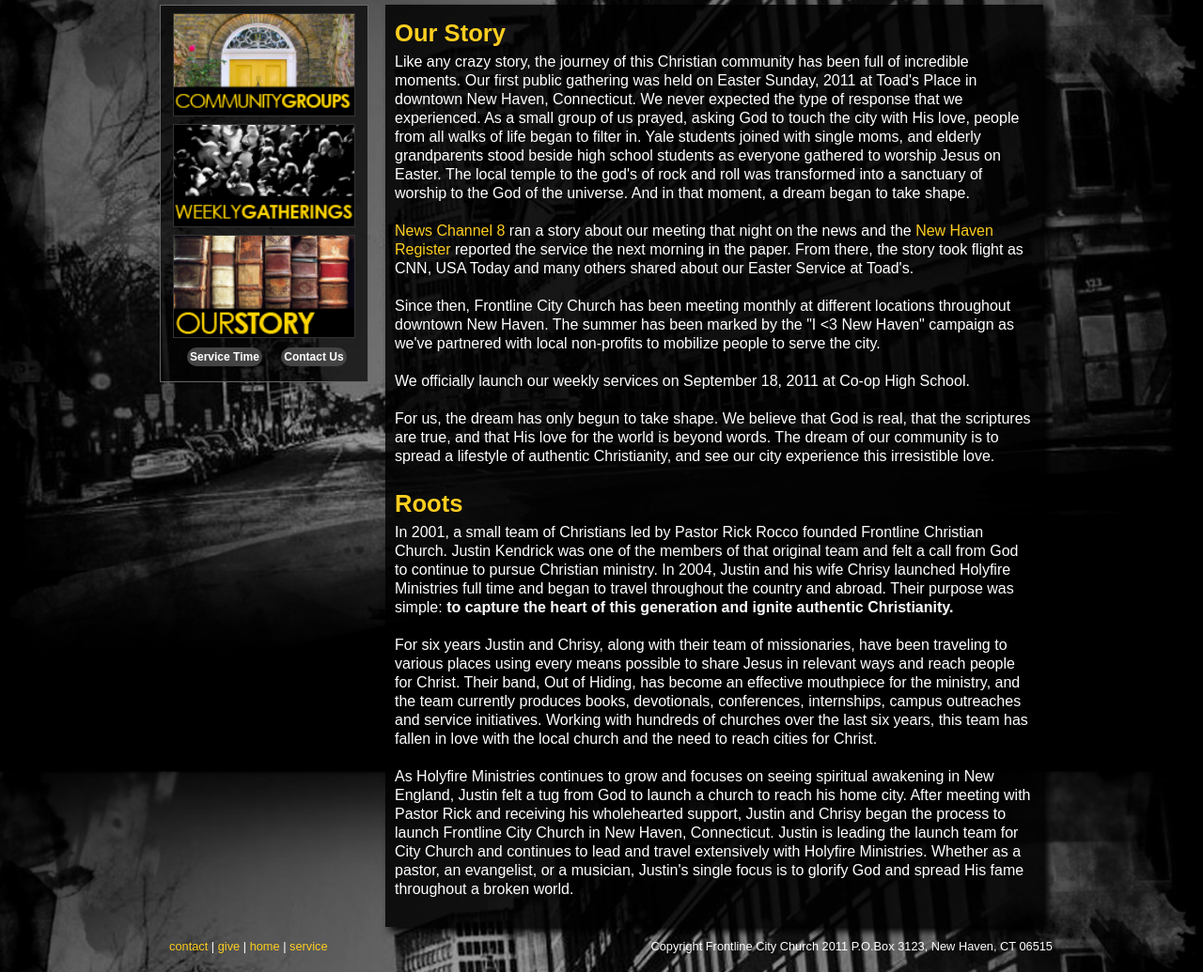
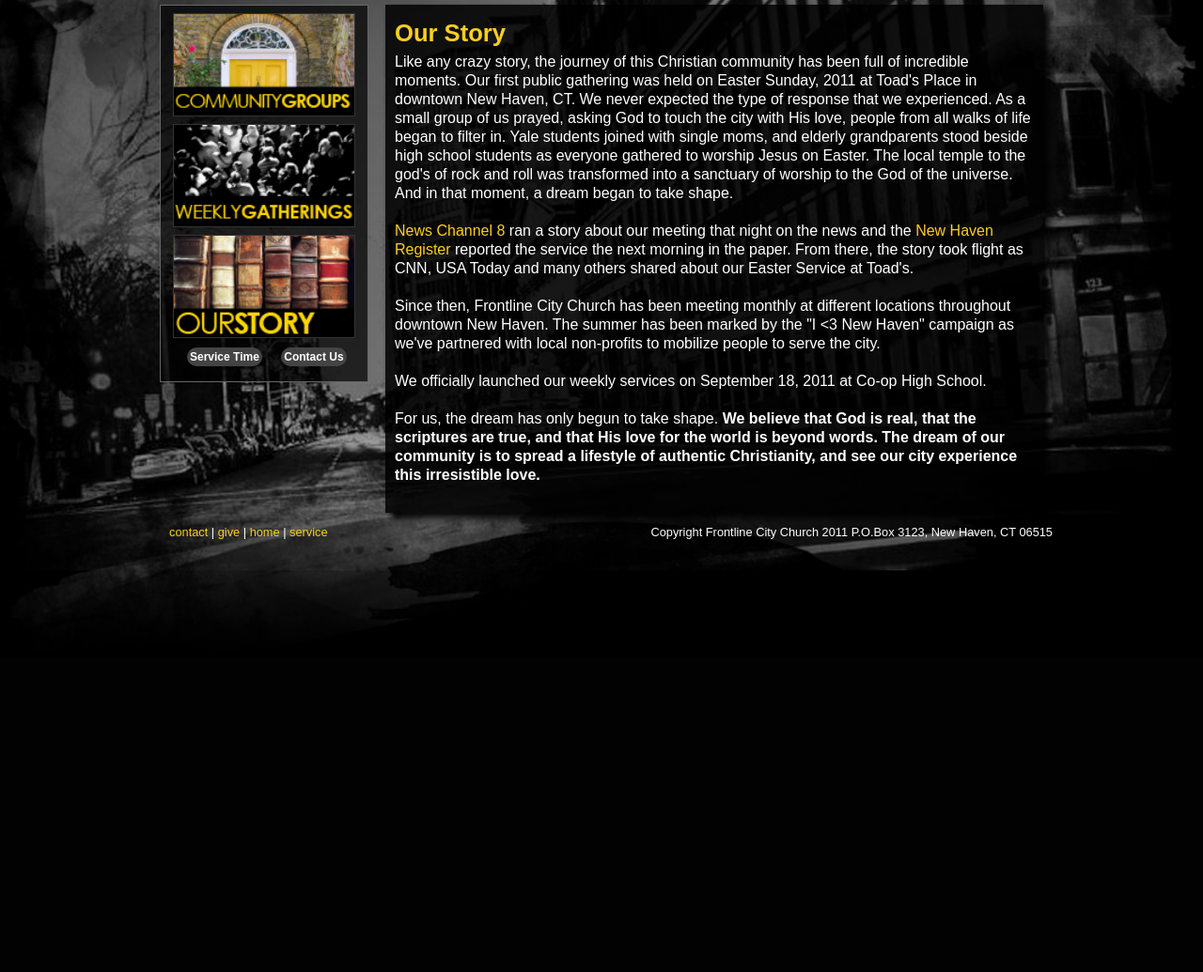
Before and after one commit to tcopple/frontline, a PHP site: page /new_here/story.php in a window 1280 px wide. Shown: the part 100-1135 px from the top of the page at 94% size. After the commit the page ends 754 px from the top, so only its background shows below. Run offline with PHP 8.4, Linux system fonts and the light colour scheme; some libraries are stand-ins or nearby versions; some web fonts are replaced.

Commit message:
updating content

```diff
--- a/new_here/story.php
+++ b/new_here/story.php
@@ -5,22 +5,15 @@
 <div id="page_content" class=" shadow">
   <div id="text" >
     <h3 class="yellow bold">Our Story</h3>
-      Like any crazy story, the journey of this Christian community has been full of incredible moments. Our first public gathering was held on Easter Sunday, 2011 at Toad's Place in downtown New Haven, Connecticut. We never expected the type of response that we experienced. As a small group of us prayed, asking God to touch the city with His love, people from all walks of life began to filter in. Yale students joined with single moms, and elderly grandparents stood beside high school students as everyone gathered to worship Jesus on Easter. The local temple to the god's of rock and roll was transformed into a sanctuary of worship to the God of the universe. And in that moment, a dream began to take shape.
+      Like any crazy story, the journey of this Christian community has been full of incredible moments. Our first public gathering was held on Easter Sunday, 2011 at Toad's Place in downtown New Haven, CT. We never expected the type of response that we experienced. As a small group of us prayed, asking God to touch the city with His love, people from all walks of life began to filter in. Yale students joined with single moms, and elderly grandparents stood beside high school students as everyone gathered to worship Jesus on Easter. The local temple to the god's of rock and roll was transformed into a sanctuary of worship to the God of the universe. And in that moment, a dream began to take shape.
     <br><br>
     <a href="http://vimeo.com/23513849">News Channel 8</a> ran a story about our meeting that night on the news and the <a href="http://www.newhavenregister.com/articles/2011/04/24/news/doc4db4a4d812fbc811044006.txt">New Haven Register</a> reported the service the next morning in the paper. From there, the story took flight as CNN, USA Today and many others shared about our Easter Service at Toad's.
     <br><br>
     Since then, Frontline City Church has been meeting monthly at different locations throughout downtown New Haven. The summer has been marked by the "I &lt;3 New Haven" campaign as we've partnered with local non-profits to mobilize people to serve the city.
     <br><br>
-    We officially launch our weekly services on September 18, 2011 at Co-op High School.
+    We officially launched our weekly services on September 18, 2011 at Co-op High School.
     <br><br>
-    For us, the dream has only begun to take shape. We believe that God is real, that the scriptures are true, and that His love for the world is beyond words. The dream of our community is to spread a lifestyle of authentic Christianity, and see our city experience this irresistible love.
-    <br><br>
-    <h3 class='yellow bold'>Roots</h3>
-    In 2001, a small team of Christians led by Pastor Rick Rocco founded Frontline Christian Church. Justin Kendrick was one of the members of that original team and felt a call from God to continue to pursue Christian ministry. In 2004, Justin and his wife Chrisy launched Holyfire Ministries full time and began to travel throughout the country and abroad. Their purpose was simple: <span class='bold'>to capture the heart of this generation and ignite authentic Christianity.</span>
-    <br><br>
-    For six years Justin and Chrisy, along with their team of missionaries, have been traveling to various places using every means possible to share Jesus in relevant ways and reach people for Christ. Their band, Out of Hiding, has become an effective mouthpiece for the ministry, and the team currently produces books, devotionals, conferences, internships, campus outreaches and service initiatives. Working with hundreds of churches over the last six years, this team has fallen in love with the local church and the need to reach cities for Christ.
-    <br><br>
-    As Holyfire Ministries continues to grow and focuses on seeing spiritual awakening in New England, Justin felt a tug from God to launch a church to reach his home city. After meeting with Pastor Rick and receiving his wholehearted support, Justin and Chrisy began the process to launch Frontline City Church in New Haven, Connecticut. Justin is leading the launch team for City Church and continues to lead and travel extensively with Holyfire Ministries. Whether as a pastor, an evangelist, or a musician, Justin's single focus is to glorify God and spread His fame throughout a broken world.
+    For us, the dream has only begun to take shape. <span class='bold'>We believe that God is real, that the scriptures are true, and that His love for the world is beyond words. The dream of our community is to spread a lifestyle of authentic Christianity, and see our city experience this irresistible love.</span>
     <br><br>
   </div>
 </div>
--- a/new_here/welcome.php
+++ b/new_here/welcome.php
@@ -6,13 +6,13 @@
   <div id="text" >
     <h3 class="yellow bold">Welcome</h3>
     <p>
-    Whether you're full of questions, battling loneliness, looking for somewhere to serve, or just seeking something authentic, Frontline City Church exists to walk with you.
+      Whether you're full of questions, battling loneliness, looking for somewhere to serve, or just seeking something authentic, Frontline City Church exists to walk with you.
     <br>
     <br>
-    <b>Our official weekly launch is slotted for September 18, 2011</b> and we are already experiencing the power of God in amazing ways. We encourage you to check out our monthly gatherings beginning on <b>EASTER SUNDAY, April 24th at TOADS PLACE at 300 York Street in New Haven.</b>
+      We began weekly gatherings on September 18, 2011 and are already experiencing the power of God in amazing ways.
     <br>
     <br>
-    We'd also love to connect with you at one of our weekly community groups hosted in homes at various locations in New Haven.  Visit <a href="www.frontlinecitychurch.com">frontlinecitychurch</a> for updates.
+      We'd also love to connect with you at one of our weekly <a href="when_and_where/community.php">community</a> groups hosted in homes at various locations in New Haven.
     </p>
   </div>
 </div>
--- a/when_and_where/weekly.php
+++ b/when_and_where/weekly.php
@@ -7,7 +7,7 @@ start();
   <div id="text" >
     <h3 class="yellow bold">Weekly</h3>
     <p>
-      Starting September 18th, our weekly services begin Sunday at 10am at Co-op High School in downtown New Haven. Parking can be found on the on the street as meter services are free on Sundays. Childcare will be provided as all are welcome for for a message, worship and fellowship.
+      Our weekly services are held every Sunday at 10am at Co-op High School in downtown New Haven. Parking can be found on the street as meter services are free on Sundays. Childcare will be provided as all are welcome for the message, worship and fellowship.
     </p>
     <div class="clear" style="height: 7px;"></div>
     <div class="block left"  style="height: 230; padding: 15px 0px; width: 100%;">
```
